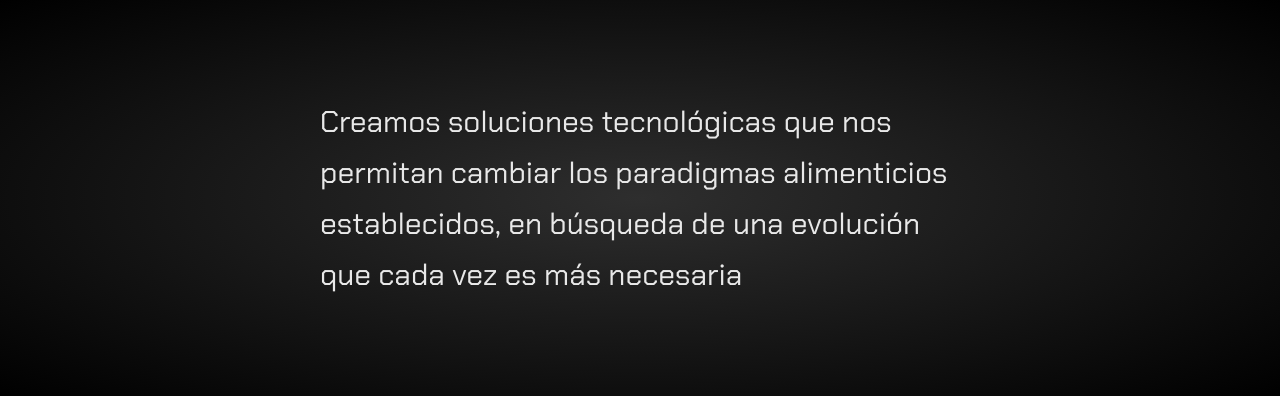
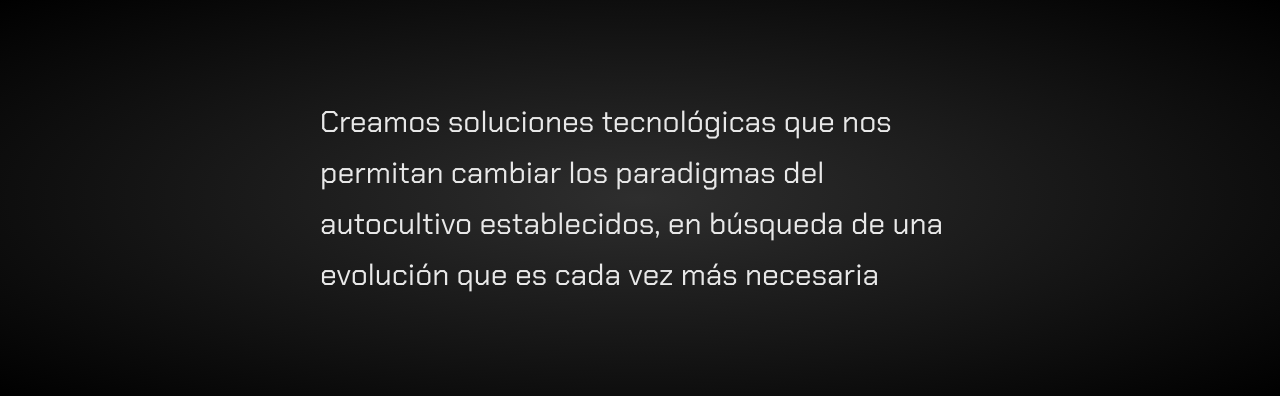
Before and after one commit to TerrariumIOT/Landing_v2, a plain HTML site: page index.html in a window 1280 px wide. Shown: the part 2002-2398 px from the top of the page. Drawn offline with Linux system fonts and the light colour scheme; grey boxes are pictures that could not be loaded.

Commit message:
Update text

```diff
--- a/index.html
+++ b/index.html
@@ -58,8 +58,8 @@
     <div class="textContainer">
       <text class="styledText"
         >Creamos soluciones tecnológicas que nos permitan cambiar los paradigmas
-        alimenticios establecidos, en búsqueda de una evolución que cada vez es
-        más necesaria
+        del autocultivo establecidos, en búsqueda de una evolución que es cada
+        vez más necesaria
       </text>
     </div>
 
```
